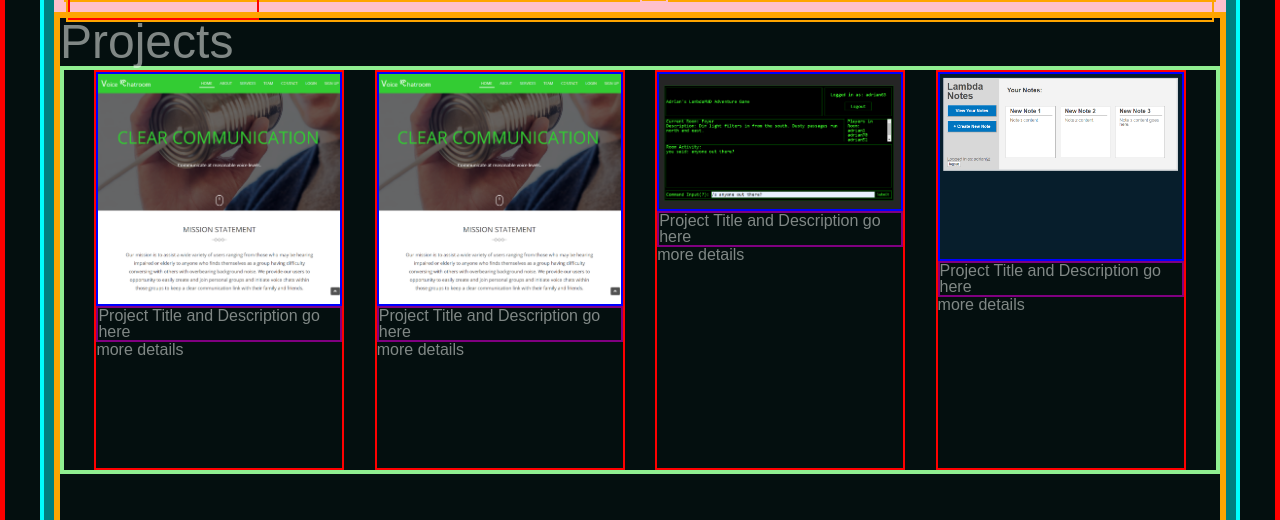
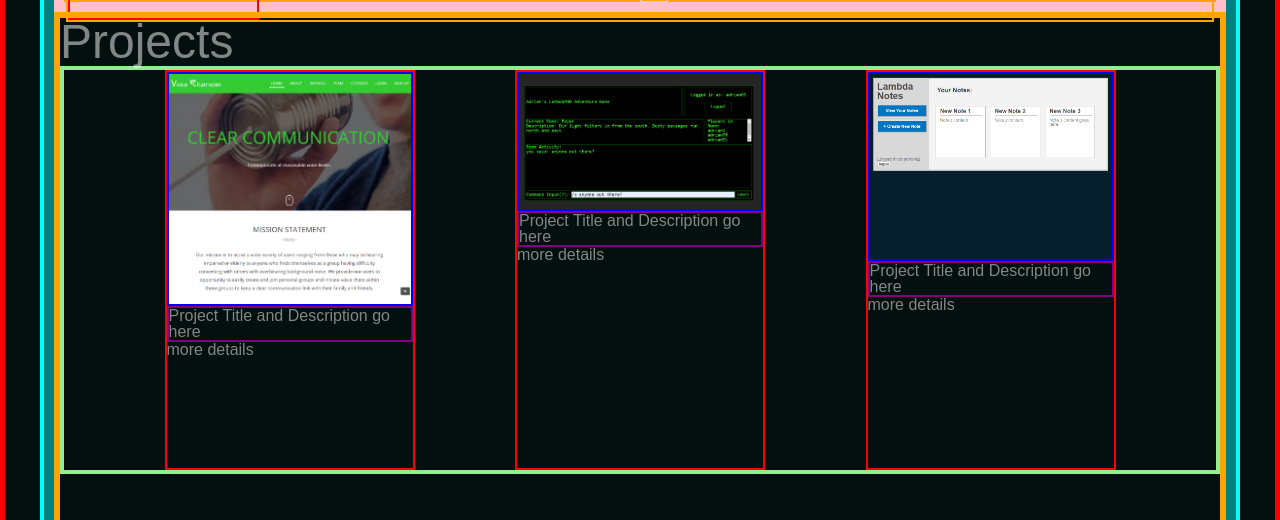
Before and after one commit to adrianadames/PortfolioWebsite, a React (Create React App) app in the folder portfolio-website/: page / in a window 1280 px wide. Shown: the part 807-1327 px from the top of the page. Built offline with nearby package versions, Linux system fonts and the light colour scheme; grey boxes are pictures that could not be loaded.

Commit message:
Commented out project data for piktorlog app because it's not polished enough to have on my portfolio right now.

```diff
--- a/portfolio-website/src/projectsData.js
+++ b/portfolio-website/src/projectsData.js
@@ -1,20 +1,20 @@
 const projectsData = [
+    // {
+    //     id: 1,
+    //     title: 'Piktorlog Copy',
+    //     description: 'Organize and retrieve images in a way that works for you!',
+    //     techStack: ['React', 'Redux', 'Semantic UI', 'NodeJS/Express/Knex', 'PostgreSQL database via Heroku', 'Sentry', 'Travis CI', 'Cloudinary API', 'Figma', 'Mocha and Chai/Chai-http'],
+    //     link: 'https://piktorlogcopy.netlify.com/',
+    //     github: ['https://github.com/adrianadames/travel-mapping-fe','https://github.com/adrianadames/travel-mapping-be'],
+    //     url:'/images/intercom1.PNG',
+    //     responsibilities: [
+    //         'Set up the backend logic for adding money to user account using credit card and the backend logic that subtracts incurred charges from account balance.',
+    //         'Set up the frontend UI/UX for adding a credit card and adding money to user account.',
+    //         'Designed and constructed the first iteration of our database and REST API architecture.'
+    //         ]
+    // },
     {
         id: 1,
-        title: 'Piktorlog Copy',
-        description: 'Organize and retrieve images in a way that works for you!',
-        techStack: ['React', 'Redux', 'Semantic UI', 'NodeJS/Express/Knex', 'PostgreSQL database via Heroku', 'Sentry', 'Travis CI', 'Cloudinary API', 'Figma', 'Mocha and Chai/Chai-http'],
-        link: 'https://piktorlogcopy.netlify.com/',
-        github: ['https://github.com/adrianadames/travel-mapping-fe','https://github.com/adrianadames/travel-mapping-be'],
-        url:'/images/intercom1.PNG',
-        responsibilities: [
-            'Set up the backend logic for adding money to user account using credit card and the backend logic that subtracts incurred charges from account balance.',
-            'Set up the frontend UI/UX for adding a credit card and adding money to user account.',
-            'Designed and constructed the first iteration of our database and REST API architecture.'
-            ]
-    },
-    {
-        id: 2,
         title: 'Voice Chatroom',
         description: 'Create voice chatroom groups where you can talk directly into your group’s ears and hear others talk into your ears.',
         techStack: ['React', 'Bootstrap', 'Auth0', 'Express', 'Knex', 'Twilio', 'Stripe Library/API', 'Twilio', 'Cloudinary'],
@@ -28,7 +28,7 @@ const projectsData = [
             ]
     },
     {
-        id: 3,
+        id: 2,
         title: 'MUD Text Adventure Game',
         description: 'Explore a multi-user dungeon world and chat with other users along the way.',
         techStack: ['React', 'Styled Components', 'Django', 'Pusher API'],
@@ -42,7 +42,7 @@ const projectsData = [
         ]
     },
     {
-        id: 4,
+        id: 3,
         title: 'Simple Notes App',
         description: 'Create, edit, and delete notes using a simple notes app.',
         techStack: ['React', 'Styled Components', 'Node.js/Express', 'Knex'],
```
